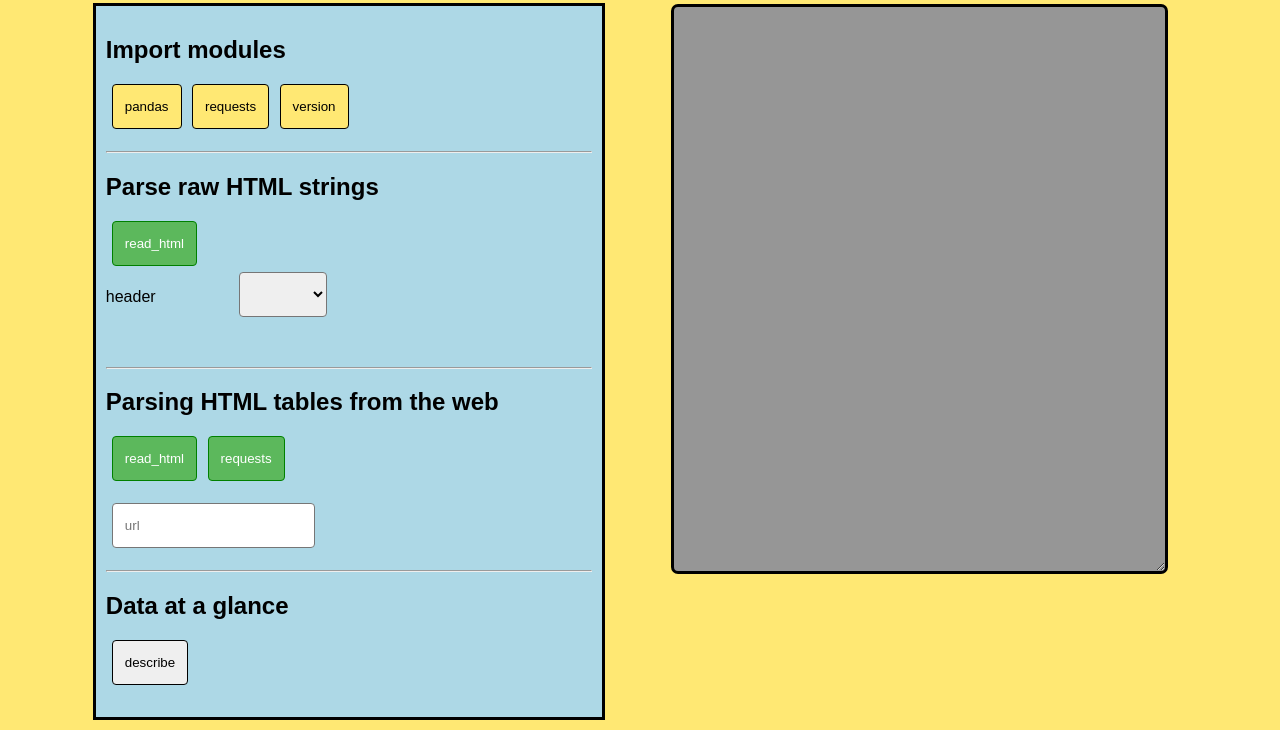
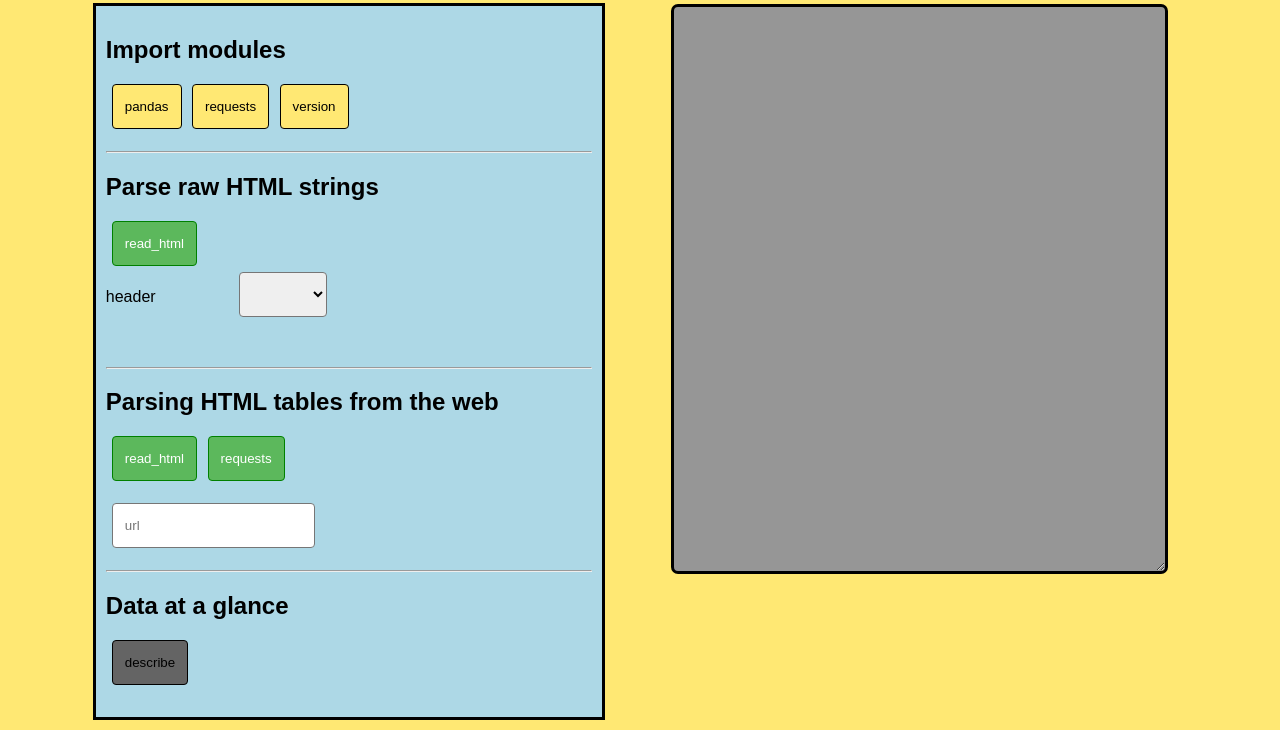
Before and after one commit to Supravisor/Parse_HTML_table, a plain HTML site: page index.htm in a window 1280 px wide. Shown: the part 79-809 px from the top of the page. Drawn offline with Linux system fonts and the light colour scheme.

Commit message:
add .btn-data selector

```diff
--- a/styles.css
+++ b/styles.css
@@ -90,3 +90,7 @@ label > select {
 .btn-success {
   color: white;
 }
+
+.btn-data {
+  background: #646464;
+}
```
